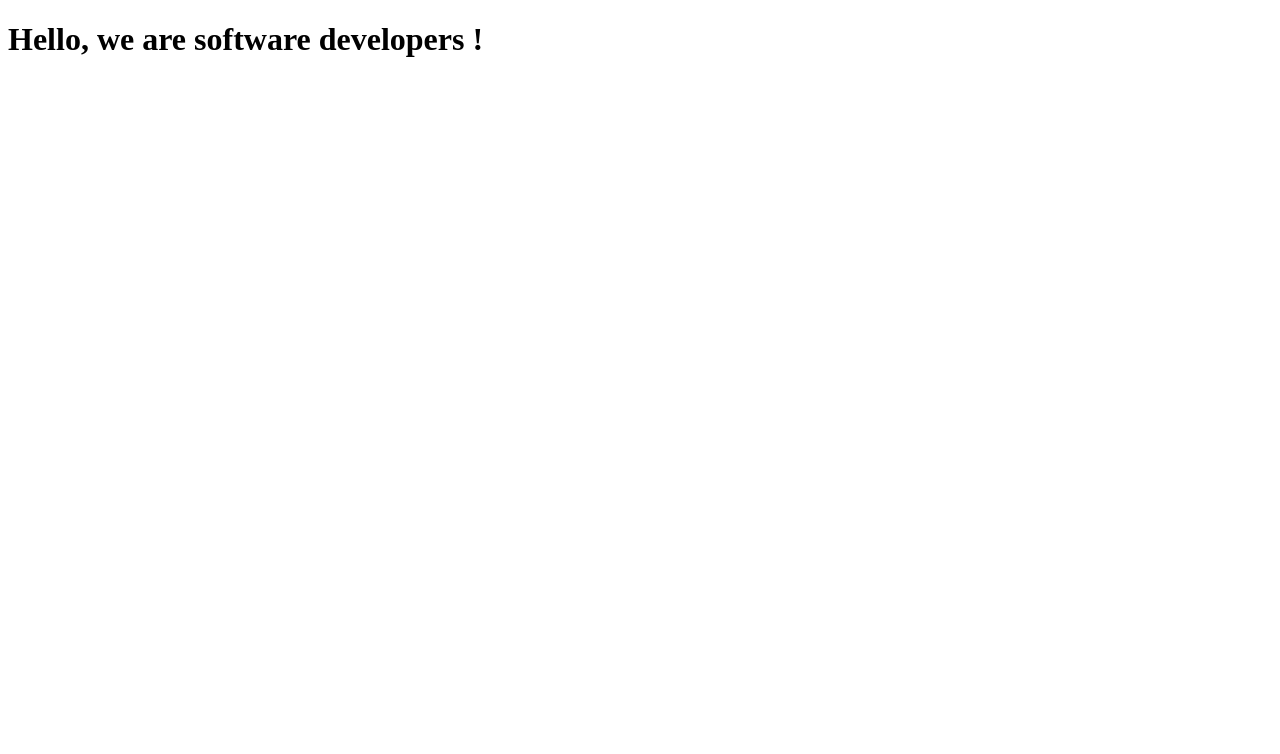
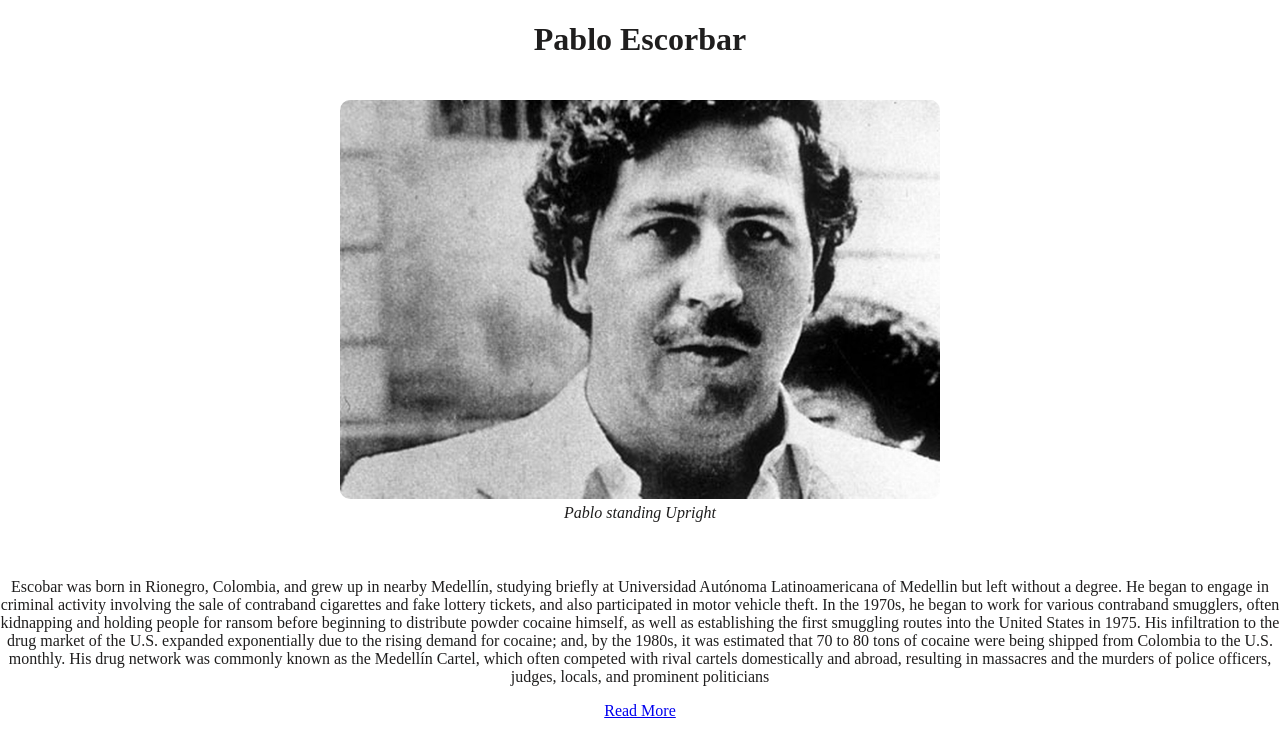
Before and after one commit to kobiyoyo/DaniloChubi, a plain HTML site: page index.html in a window 1280 px wide. Drawn offline with Linux system fonts and the light colour scheme.

Commit message:
added files

```diff
--- a/css/style.css
+++ b/css/style.css
@@ -0,0 +1,25 @@
+body{
+    margin: 0;
+    padding: 0;
+    text-decoration: none;
+    text-align: center;
+    color: #1f1e1e;
+}
+#img-div {
+    border-radius: 10px;
+    margin: 20px;
+    padding: 20px;
+  }
+  #image {
+    border-radius: 10px;
+    display: block;
+    margin-left: auto;
+    margin-right: auto;
+    width: 50%;
+    max-width: 100%;
+  }
+  #img-caption {
+    text-align: center;
+    margin-top: 5px;
+    font-style: oblique;
+  }
--- a/index.html
+++ b/index.html
@@ -7,8 +7,26 @@
   </head>
 
   <body>
+   <div id='main'>
+       <h1 id="title">Pablo Escorbar</h1>
+       <div id="img-div">
+           <img src="img/pablo.jpg" alt="" id="image" width="500">
+           <p id="img-caption">Pablo standing Upright</p>
+       </div>
+       <p id="tribute-info">
+           Escobar was born in Rionegro, Colombia, and grew up in nearby Medellín, studying briefly at Universidad Autónoma Latinoamericana of Medellin but left without a degree. He began to engage in criminal activity involving the sale of contraband cigarettes and fake lottery tickets, and also participated in motor vehicle theft. In the 1970s, he began to work for various contraband smugglers, often kidnapping and holding people for ransom before beginning to distribute powder cocaine himself, as well as establishing the first smuggling routes into the United States in 1975. His infiltration to the drug market of the U.S. expanded exponentially due to the rising demand for cocaine; and, by the 1980s, it was estimated that 70 to 80 tons of cocaine were being shipped from Colombia to the U.S. monthly. His drug network was commonly known as the Medellín Cartel, which often competed with rival cartels domestically and abroad, resulting in massacres and the murders of police officers, judges, locals, and prominent politicians
+       </p>
+       <a href="https://en.wikipedia.org/wiki/Pablo_Escobar" target="_blank" id="tribute-link">Read More</a>
+
+   </div>
+
+
+
+
+
+
     <script src="https://cdn.freecodecamp.org/testable-projects-fcc/v1/bundle.js"></script>
-<h1> Hello, we are software developers !</h1>
+
     <!--
 
     Hello Camper!
```
Also changed, not shown: img/pablo.jpg (added).
